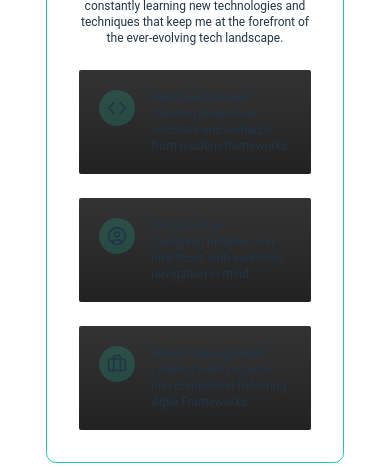
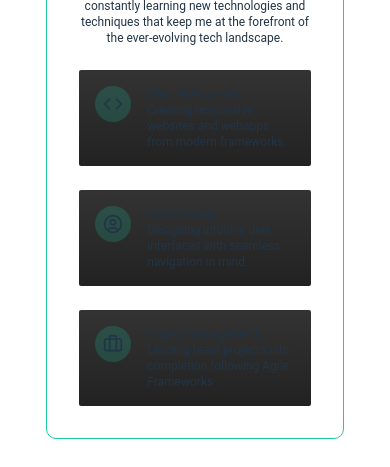
Before and after one commit to Juanpabdl/WebPortfolio, a React (Vite) app: page / in a window 390 px wide. Shown: the part 1047-1514 px from the top of the page. Built offline with nearby package versions, Linux system fonts and the light colour scheme.

Commit message:
style: min width for sections and responsive padding on card-info

```diff
--- a/src/components/AboutMe/index.css
+++ b/src/components/AboutMe/index.css
@@ -8,7 +8,7 @@
 }
 
 .card-info{
-    @apply p-5 bg-gradient-to-t from-custom-dk-gray to-[#333] rounded-sm
+    @apply p-4 sm:p-5 bg-gradient-to-t from-custom-dk-gray to-[#333] rounded-sm
 }
 
 .card-info p{
--- a/src/index.css
+++ b/src/index.css
@@ -61,6 +61,7 @@ section{
   padding: 2rem;
   min-height: 200px;
   width: 85%;
+  min-width: 250px;
   border: thin solid #1DCD9F;
   border-radius: 10px;
 }
```
